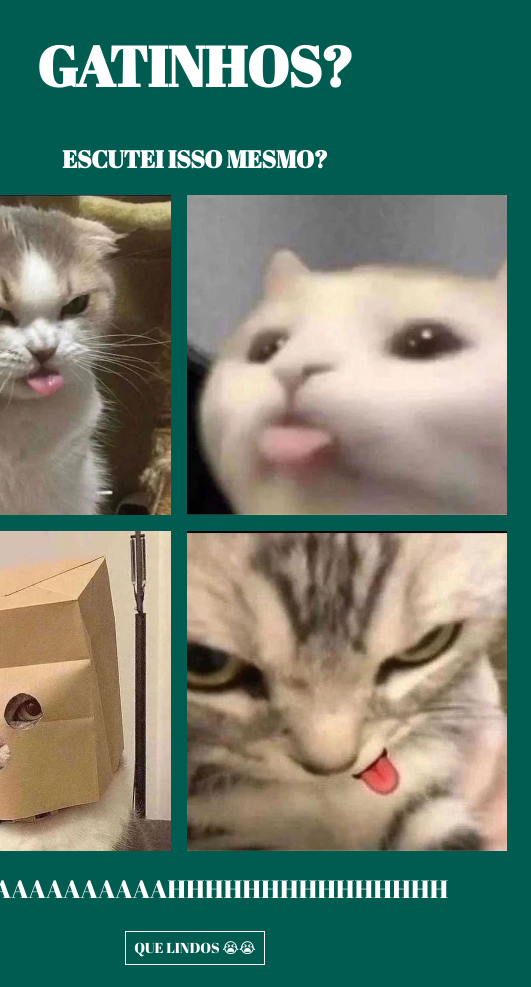
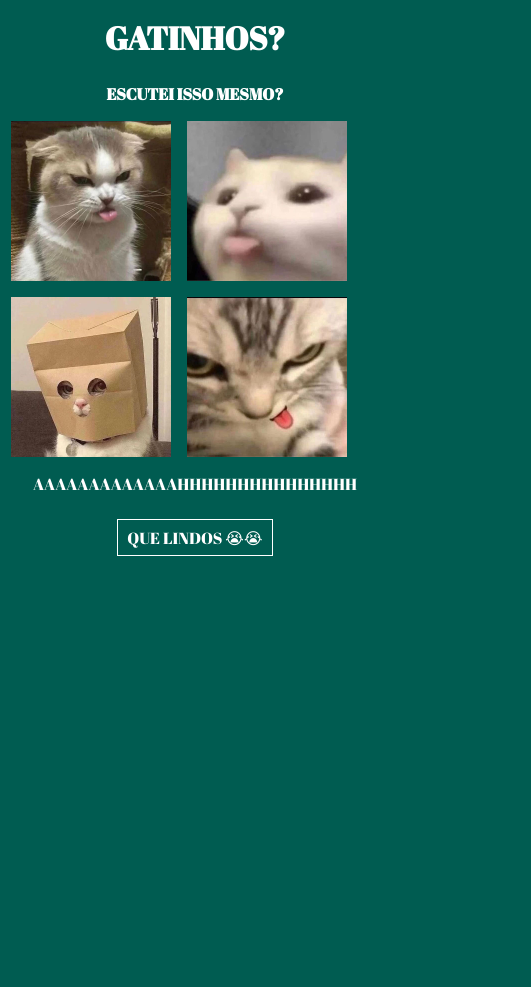
Before and after one commit to 12Gustavo21/Desafio-de-logica03, a plain HTML site: page index.html in a window 390 px wide. Shown: the whole page, 531 px wide, since content can reach past the window. After the commit the page ends 844 px from the top, so only its background shows below. Drawn offline with Linux system fonts and the light colour scheme.

Commit message:
Desafio-de-logica03

```diff
--- a/index.html
+++ b/index.html
@@ -10,19 +10,20 @@
     <title>Desafio de lógica 03</title>
   </head>
 
-<body>
-  <h1 title="Agora use o inspecionar">GATINHOS?</h1>
-  <h2 title="Agora use o inspecionar">ESCUTEI ISSO MESMO?</h2>
+  <body title="Agora use o inspecionar">
+    <h1>GATINHOS?</h1>
+    <h2>ESCUTEI ISSO MESMO?</h2>
     <figure>
-    <img src="img/gatinho1.jpeg" alt="gatinho dando a lingua" title="Agora use o inspecionar">
-    <img src="img/gatinho2.jpeg" alt="gatinho dando a lingua 1.0" title="Agora use o inspecionar">
+      <img src="img/gatinho1.jpeg" alt="gatinho dando a lingua">
+      <img src="img/gatinho2.jpeg" alt="gatinho dando a lingua 1.0">
     </figure>
     <figure>
-    <img src="img/gatinho3.jpeg" alt="gatinho com um saco na cabeça" title="Agora use o inspecionar">
-    <img src="img/gatinho4.jpeg" alt="gatinho dando a lingua 2.0" title="Agora use o inspecionar">
+      <img src="img/gatinho3.jpeg" alt="gatinho com um saco na cabeça">
+      <img src="img/gatinho4.jpeg" alt="gatinho dando a lingua 2.0">
     </figure>
-  <p title="Agora use o inspecionar">AAAAAAAAAAAAAHHHHHHHHHHHHHHH</p>
-  <button title="Agora use o inspecionar">QUE LINDOS 😭😭</button>
+    <p>AAAAAAAAAAAAAHHHHHHHHHHHHHHH</p>
+    <button>QUE LINDOS 😭😭</button>
+    <script src="script.js"></script>
   </body>
 
 </html>
--- a/script.js
+++ b/script.js
@@ -0,0 +1,21 @@
+//Questão 01
+for (let laco = 1; laco <= 10; laco++) {
+    console.log("Numero: " + laco);
+}
+
+//Questão 02
+let loop = 10;
+while (loop >= 1) {
+    console.log("Loop: " + loop);
+    loop--;
+}
+
+//Questão 03
+for (let numero = 1; numero <= 100; numero += 2) {
+    console.log("Numero impar: " + numero);
+}
+
+//Questão 04
+for (let numero = 2; numero <= 100; numero += 2) {
+    console.log("Numero par: " + numero);
+}
--- a/style.css
+++ b/style.css
@@ -30,11 +30,11 @@ h1{
 }
 
 h2{
-    font-size: 1.5em;
+    font-size: 2.5em;
 }
 
 p{
-    font-size: 25px;
+    font-size: 1em;
 }
 
 h1:hover,
@@ -57,7 +57,6 @@ img{
 
 img:hover{
     border-radius: 10em;
-    box-shadow: ;
 }
 
 @keyframes float{
@@ -73,8 +72,6 @@ img:hover{
 }
 
 
-
-
 button{
     padding: .6em;
     margin: 1em 0 1.5em 0;
@@ -83,7 +80,6 @@ button{
     cursor: pointer;
     background: none;
     border: 0.1em solid rgb(255, 255, 255);
-    /*font: optional;*/
     line-height: 1;
     color: rgb(255, 255, 255);
 }
@@ -99,3 +95,66 @@ button:focus{
     box-shadow: 0 0.5em 0.5em -0.4em rgb(89, 169, 235);
     transform: translateY(-0.25em);
 }
+
+@media(max-width: 2560px){
+    h1{
+        font-size: 4em;
+    }
+    h2{
+        font-size: 3em;
+    }
+    p{
+        font-size: 2em;
+    }
+    img{
+        width: 30em;
+    }
+    button{
+        font-size: 1.5em;
+    }
+}
+
+@media(max-width: 1440px){
+    h1{
+        font-size: 3em;
+    }
+    h2{
+        font-size: 2em;
+    }
+    p{
+        font-size: 1.5em;
+    }
+    img{
+        width: 20em;
+    }
+    button{
+        font-size: 1em;
+    }
+}
+
+@media(max-width: 425px){
+    h1{
+        font-size: 2em;
+    }
+    h2{
+        font-size: 1em;
+    }
+    p{
+        font-size: 1em;
+    }
+    img{
+        width: 10em;
+    }
+    button{
+        font-size: 1em;
+    }
+}
+
+@media(max-width: 320px){
+    p{
+        font-size: .9em;
+    }
+    img{
+        width: 8em;
+    }
+}
```
Lines whose indentation alone changed are shown as unchanged.
